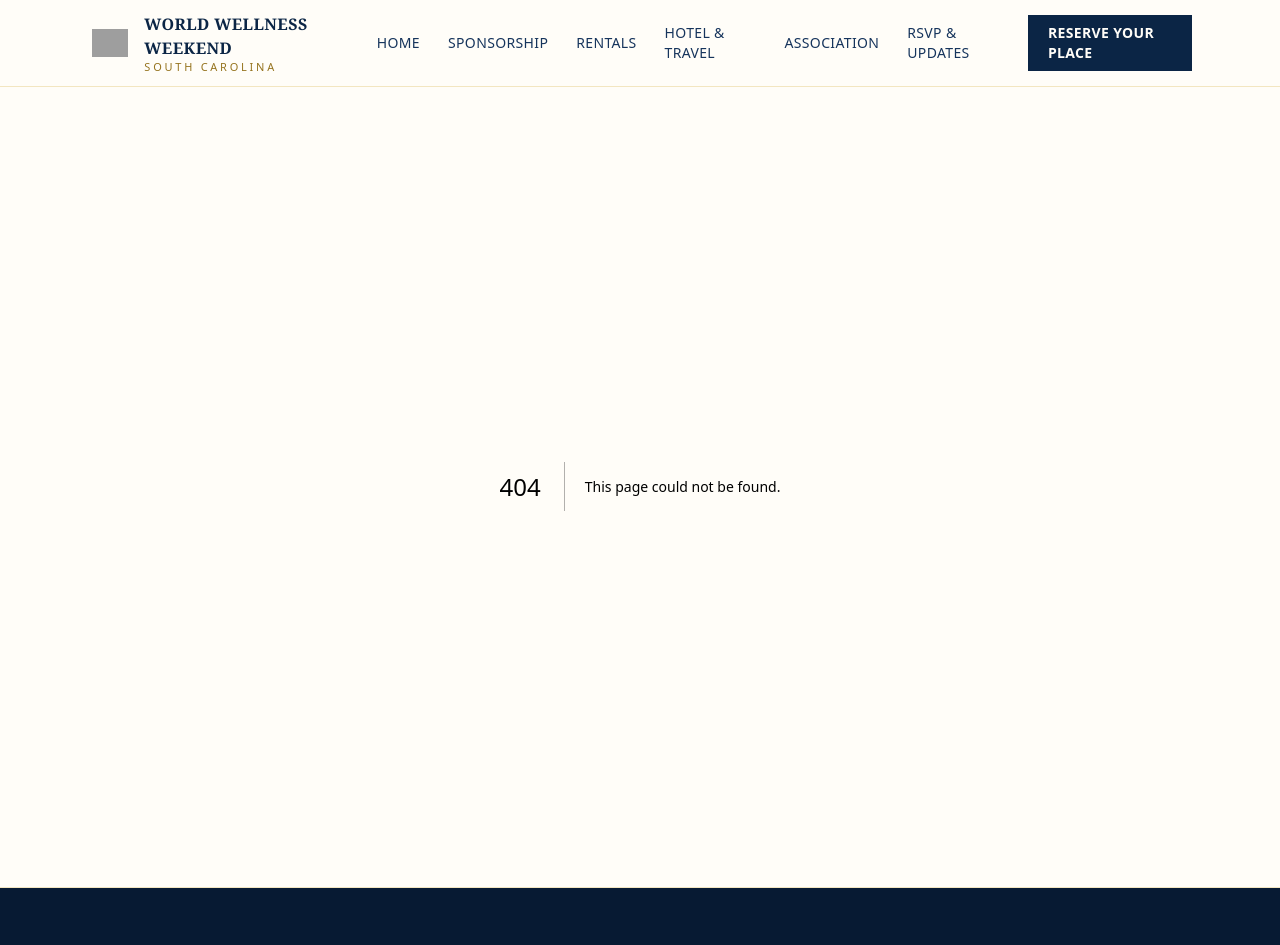
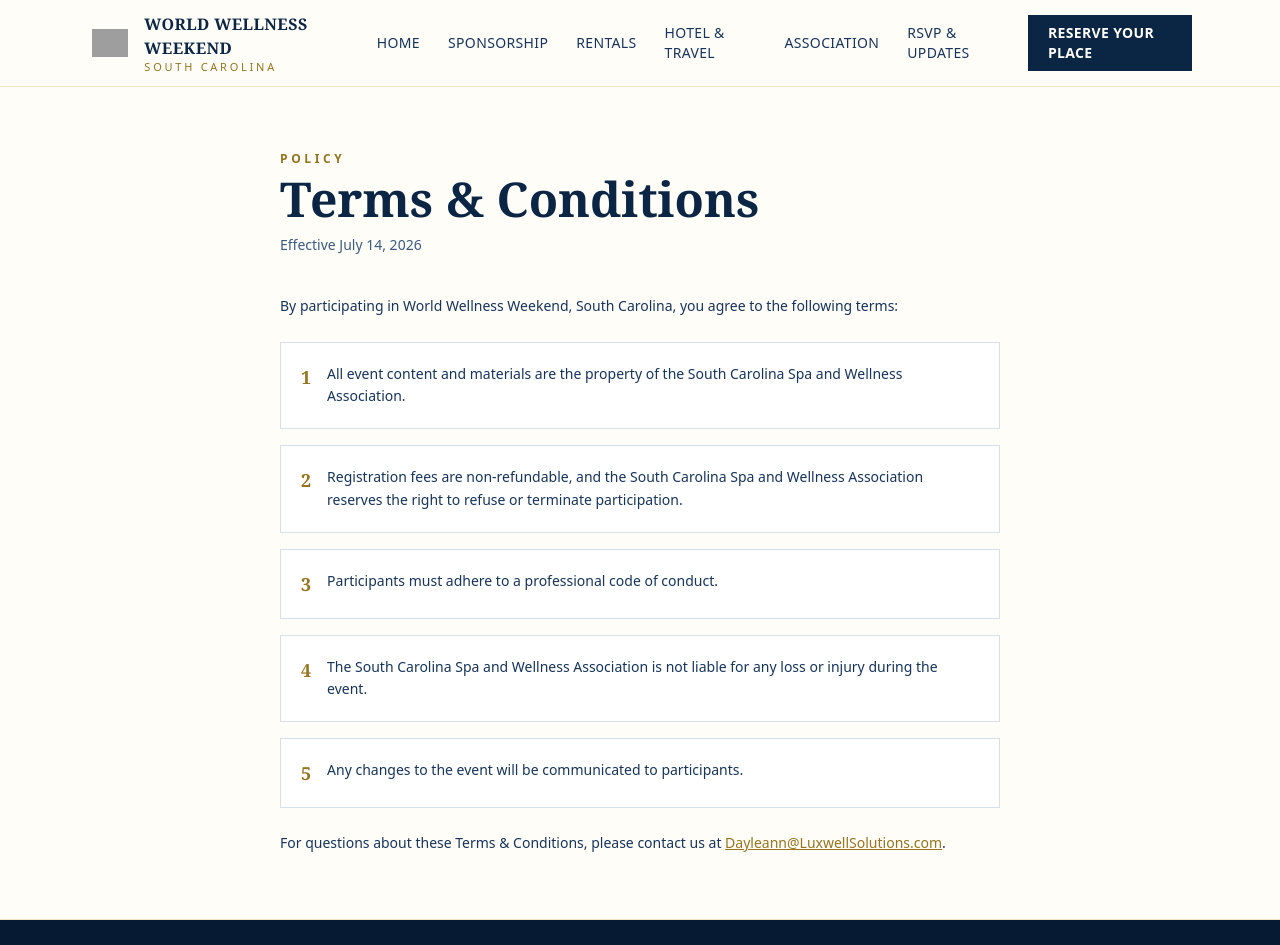
Before and after one commit to christopher776/world-wellness-weekend-sc, a Next.js app: page /terms-and-conditions in a window 1280 px wide. Before the commit this address had no page. Shown: the top 945 px of the page. Built offline with nearby package versions, Linux system fonts and the light colour scheme; grey boxes are pictures that could not be loaded.

Commit message:
Add Terms & Conditions page

```diff
--- a/app/sitemap.ts
+++ b/app/sitemap.ts
@@ -10,6 +10,7 @@ export default function sitemap(): MetadataRoute.Sitemap {
     "/association",
     "/rsvp",
     "/privacy-policy",
+    "/terms-and-conditions",
   ];
 
   return routes.map((route) => ({
--- /dev/null
+++ b/app/terms-and-conditions/page.tsx
@@ -0,0 +1,72 @@
+import { siteConfig } from "@/lib/site-config";
+import type { Metadata } from "next";
+
+const description =
+  "Terms & Conditions for World Wellness Weekend, South Carolina, presented by the South Carolina Spa & Wellness Association.";
+
+export const metadata: Metadata = {
+  title: "Terms & Conditions",
+  description,
+  alternates: { canonical: "/terms-and-conditions" },
+  openGraph: {
+    title: `Terms & Conditions | ${siteConfig.shortName}`,
+    description,
+    url: `${siteConfig.url}/terms-and-conditions`,
+  },
+  robots: { index: true, follow: true },
+};
+
+const terms = [
+  "All event content and materials are the property of the South Carolina Spa and Wellness Association.",
+  "Registration fees are non-refundable, and the South Carolina Spa and Wellness Association reserves the right to refuse or terminate participation.",
+  "Participants must adhere to a professional code of conduct.",
+  "The South Carolina Spa and Wellness Association is not liable for any loss or injury during the event.",
+  "Any changes to the event will be communicated to participants.",
+];
+
+export default function TermsAndConditionsPage() {
+  return (
+    <div className="mx-auto max-w-3xl px-6 py-16">
+      <p className="mb-2 text-xs font-semibold uppercase tracking-[0.3em] text-gold-700">
+        Policy
+      </p>
+      <h1 className="font-serif text-4xl font-bold text-navy-800 md:text-5xl">
+        Terms &amp; Conditions
+      </h1>
+      <p className="mt-3 text-sm text-navy-400">Effective July 14, 2026</p>
+
+      <div className="mt-10 space-y-6 text-sm leading-relaxed text-navy-600">
+        <p>
+          By participating in World Wellness Weekend, South Carolina, you
+          agree to the following terms:
+        </p>
+
+        <ol className="space-y-4">
+          {terms.map((term, i) => (
+            <li
+              key={term}
+              className="flex items-start gap-4 rounded-lg border border-navy-100 bg-white p-5"
+            >
+              <span className="font-serif text-lg font-bold text-gold-700">
+                {i + 1}
+              </span>
+              <span>{term}</span>
+            </li>
+          ))}
+        </ol>
+
+        <p>
+          For questions about these Terms &amp; Conditions, please contact
+          us at{" "}
+          <a
+            href={`mailto:${siteConfig.contactEmail}`}
+            className="text-gold-700 underline hover:text-gold-600"
+          >
+            {siteConfig.contactEmail}
+          </a>
+          .
+        </p>
+      </div>
+    </div>
+  );
+}
--- a/components/footer.tsx
+++ b/components/footer.tsx
@@ -58,9 +58,14 @@ export function Footer() {
 
         <div className="mt-10 flex flex-col items-center gap-3 border-t border-navy-600 pt-6 text-center text-xs text-navy-100">
           <p>Let&apos;s Celebrate Wellness. Together. Reserve your place today.</p>
-          <Link href="/privacy-policy" className="underline hover:text-gold-400">
-            Privacy Policy
-          </Link>
+          <div className="flex gap-4">
+            <Link href="/privacy-policy" className="underline hover:text-gold-400">
+              Privacy Policy
+            </Link>
+            <Link href="/terms-and-conditions" className="underline hover:text-gold-400">
+              Terms &amp; Conditions
+            </Link>
+          </div>
         </div>
       </div>
     </footer>
```
